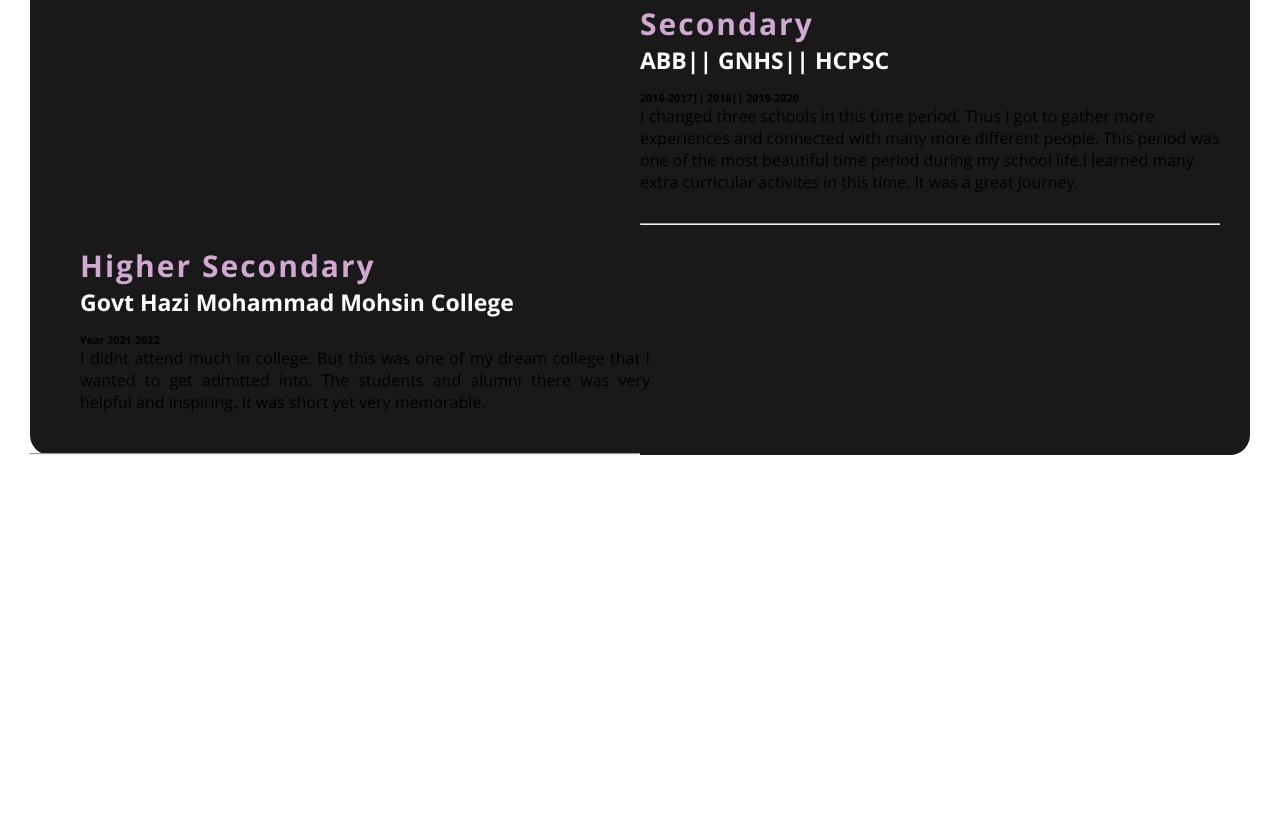
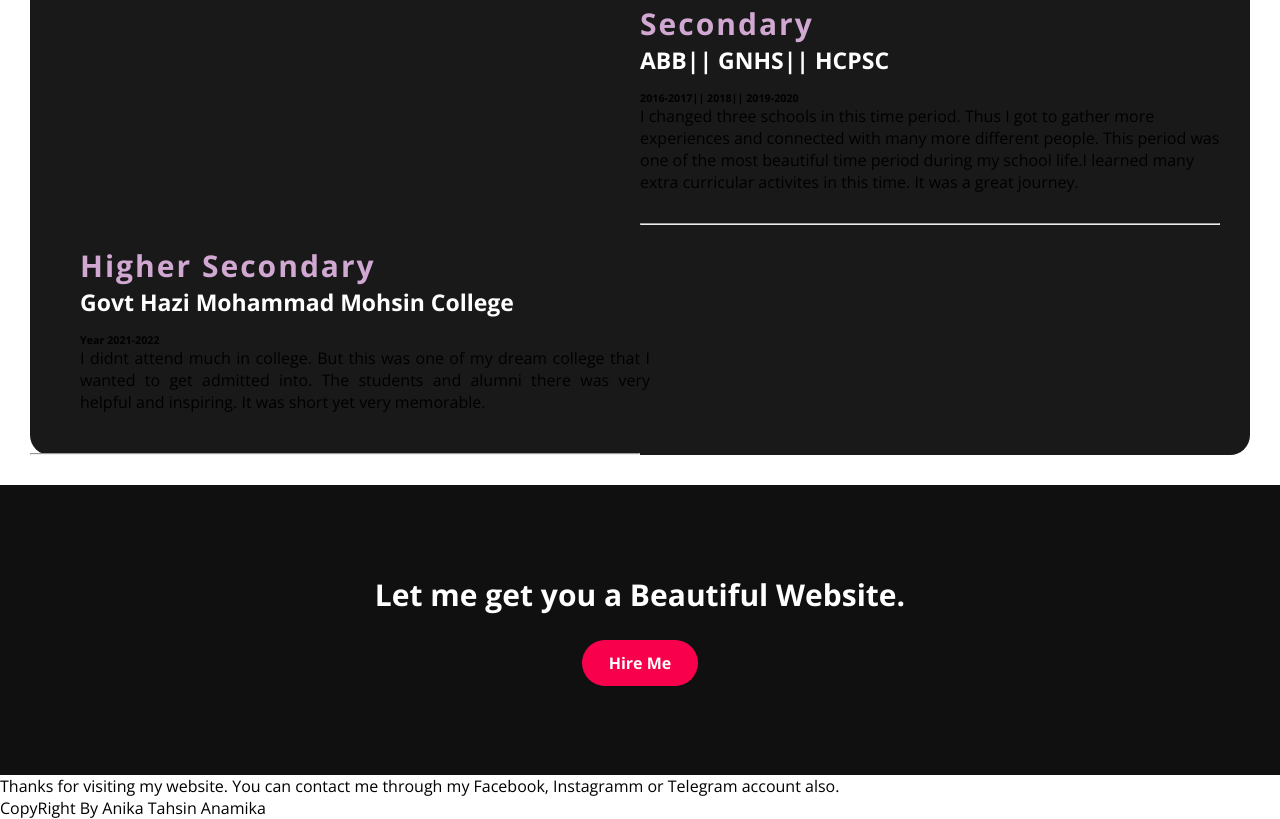
Before and after one commit to Anika-31/Portfolio-2, a plain HTML site: page index.html in a window 1280 px wide. Shown: the part 2823-3642 px from the top of the page. Before the commit the page ends 3308 px from the top, so only its background shows below. Drawn offline with nearby package versions, Linux system fonts and the light colour scheme.

Commit message:
added pictures

```diff
--- a/index.html
+++ b/index.html
@@ -131,5 +131,22 @@
        </div>
        <hr>
      </section>
+     <!----contact me section-->
+     <div class="contact">
+        <p>Let me get you a Beautiful Website.</p>
+        <a class="button" href="#">Hire Me</a>
+     </div>
+
+     <!---footer section-->
+
+     <footer>
+        <p>Thanks for visiting my website. You can contact me through my Facebook, Instagramm or Telegram account also.</p>
+        <div class="foot">
+          <a href="#"></a>
+          <a href="#"></a>
+          <a href="#"></a>
+        </div>
+        <p class="end">CopyRight By Anika Tahsin Anamika</p>
+     </footer>
 </body>
 </html>
--- a/styles/style.css
+++ b/styles/style.css
@@ -229,3 +229,23 @@ hr{
     border-top: 10px;
     border-bottom: 10px;
 }
+.contact{
+    width:100%;
+    height: 290px;
+    background: #101010;
+    display: flex;
+    align-items: center;
+    flex-direction: column;
+    justify-content: center;
+}
+.contact p{
+    color: white;
+    font-size: 30px;
+    font-weight: bold;
+    margin-bottom: 25px;
+}
+.contact .button:hover{
+    background-color: transparent;
+    border: 2px solid #f9004d;
+    cursor: pointer;
+}
```
Also changed, not shown: Images/bg.jpg (deleted), Images/facebook.png (added), Images/github.svg (deleted), Images/insta.png (added), Images/twitter.png (added), 1 other file.
